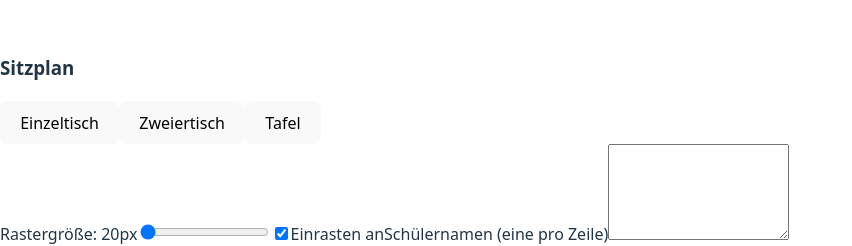
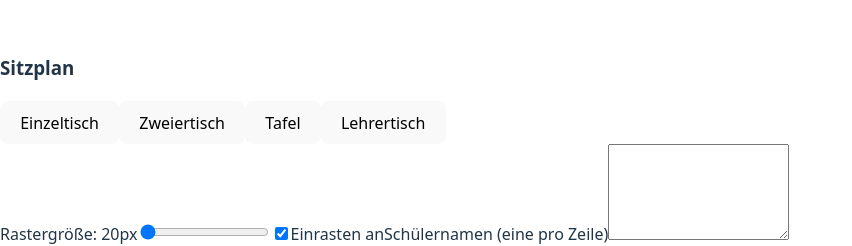
Before and after one commit to PaulHermes/Seating-Plan, a React (Vite) app: page / in a window 1280 px wide. Shown: the part 180-426 px from the top of the page, without its empty margins (0-852 px from the left). Built offline with nearby package versions, Linux system fonts and the light colour scheme; the HTML template or start-up script is replaced by a standard one.

Commit message:
Teachers desk added

```diff
--- a/src/App.jsx
+++ b/src/App.jsx
@@ -95,7 +95,9 @@ export default function App() {
   }, [snapToGrid]);
 
   function nextNumber() {
-    const max = desks.reduce((m, d) => Math.max(m, d.number || 0), 0);
+    const max = desks
+      .filter((d) => !d.isTeacher)
+      .reduce((m, d) => Math.max(m, d.number || 0), 0);
     return max + 1;
   }
 
@@ -111,6 +113,23 @@ export default function App() {
       seats: def.seats,
       number: nextNumber(),
       rotate: 0,
+    };
+    setDesks((d) => [...d, desk]);
+  }
+
+  function addTeacherDesk() {
+    const id = uid();
+    const desk = {
+      id,
+      x: 20,
+      y: 20,
+      w: 140,
+      h: 80,
+      seats: 1,
+      number: null,
+      rotate: 0,
+      isTeacher: true,
+      label: "Lehrer*in",
     };
     setDesks((d) => [...d, desk]);
   }
@@ -200,6 +219,7 @@ export default function App() {
 
     const seatsList = desks
       .slice()
+      .filter((d) => !d.isTeacher)
       .sort((a, b) => (a.number || 0) - (b.number || 0))
       .flatMap((desk) =>
         Array.from({ length: desk.seats }, (_, i) => `${desk.id}:${i}`),
@@ -481,6 +501,7 @@ export default function App() {
         namesText={namesText}
         setNamesText={setNamesText}
         addDesk={addDesk}
+        addTeacherDesk={addTeacherDesk}
         addBoard={addBoard}
         generateAssignments={generateAssignments}
         clearAssignments={clearAssignments}
--- a/src/components/CanvasArea.jsx
+++ b/src/components/CanvasArea.jsx
@@ -159,10 +159,10 @@ export default function CanvasArea({
         {desks.map((desk) => (
           <div
             key={desk.id}
-            className="desk"
+            className={`desk ${desk.isTeacher ? "teacher-desk" : ""}`}
             onPointerDown={(e) => {
-              // Don’t start drag if clicking inside a button or input
-              if (e.target.closest("button, input, textarea, select, .seat")) return;
+              if (e.target.closest("button, input, textarea, select, .seat"))
+                return;
               startDrag(e, desk, "desk");
             }}
             style={{
@@ -170,14 +170,16 @@ export default function CanvasArea({
               top: desk.y,
               width: desk.w,
               height: desk.h,
-              transform: `rotate(${desk.rotate}deg)`,
+              transform: `rotate(${desk.rotate || 0}deg)`,
               touchAction: "none",
               userSelect: "none",
               position: "absolute",
             }}
           >
             <div className="desk-header">
-              <div className="desk-number">Tisch {desk.number}</div>
+              <div className="desk-number">
+                {desk.isTeacher ? "Lehrer*in" : `Tisch ${desk.number}`}
+              </div>
               <div className="desk-actions">
                 {desk.seats === 2 &&
                   (assignments[`${desk.id}:0`] ||
--- a/src/components/Sidebar.jsx
+++ b/src/components/Sidebar.jsx
@@ -5,6 +5,7 @@ export default function Sidebar({
   namesText,
   setNamesText,
   addDesk,
+  addTeacherDesk,
   addBoard,
   generateAssignments,
   clearAssignments,
@@ -37,6 +38,9 @@ export default function Sidebar({
         </button>
         <button className="btn blackboard" onClick={() => addBoard()}>
           Tafel
+        </button>
+        <button className="btn teacher-desk" onClick={addTeacherDesk}>
+          Lehrertisch
         </button>
       </div>
 
--- a/src/styles.css
+++ b/src/styles.css
@@ -60,6 +60,7 @@ body,
 
 .btn-row {
   display: flex;
+  flex-wrap: wrap;
   gap: 8px;
 }
 .btn,
@@ -216,23 +217,32 @@ body,
 }
 
 .board {
-  padding: 6px; /* same as .desk padding */
-  position: absolute; /* already used inline; included here for clarity */
-  transform-origin: center center; /* nicer rotation behaviour */
+  padding: 6px;
+  position: absolute;
+  transform-origin: center center;
 }
 
-/* Board actions container matches desk-actions spacing */
 .board-actions {
   position: absolute;
-  top: 6px; /* same offset as desk header inside padding */
-  right: 6px; /* same offset as desk header inside padding */
+  top: 6px;
+  right: 6px;
   display: flex;
-  gap: 6px; /* same gap as .desk-actions */
+  gap: 6px;
   align-items: center;
-  z-index: 10; /* sit above board content when rotated */
+  z-index: 10;
 }
 
-/* Ensure small button style applies inside boards too */
 .board .small-btn {
   pointer-events: auto;
 }
+
+.teacher-desk {
+  background: #fff7ed;
+  border: 1px solid #f59e0b;
+  box-shadow: 0 1px 2px rgba(245, 158, 11, 0.08);
+}
+
+.teacher-desk .desk-number {
+  color: #b45309;
+  font-weight: 700;
+}
```
